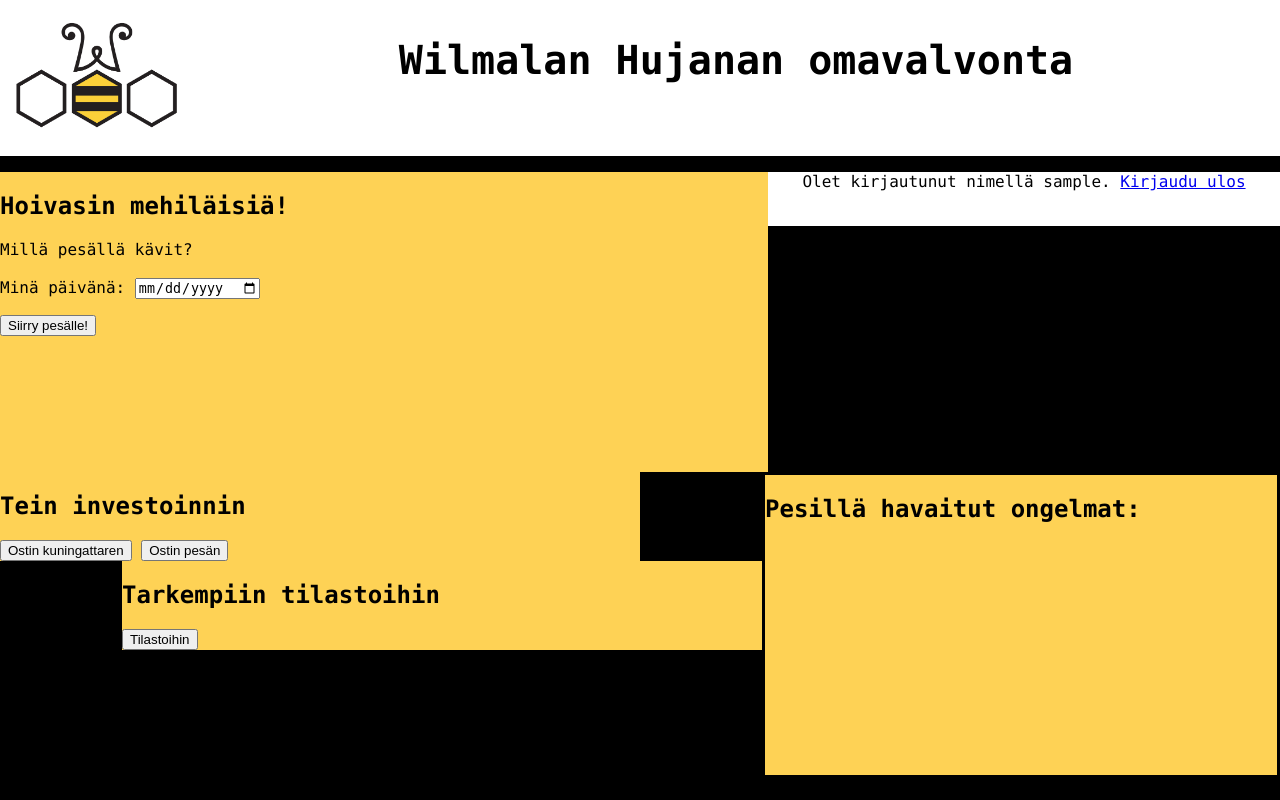
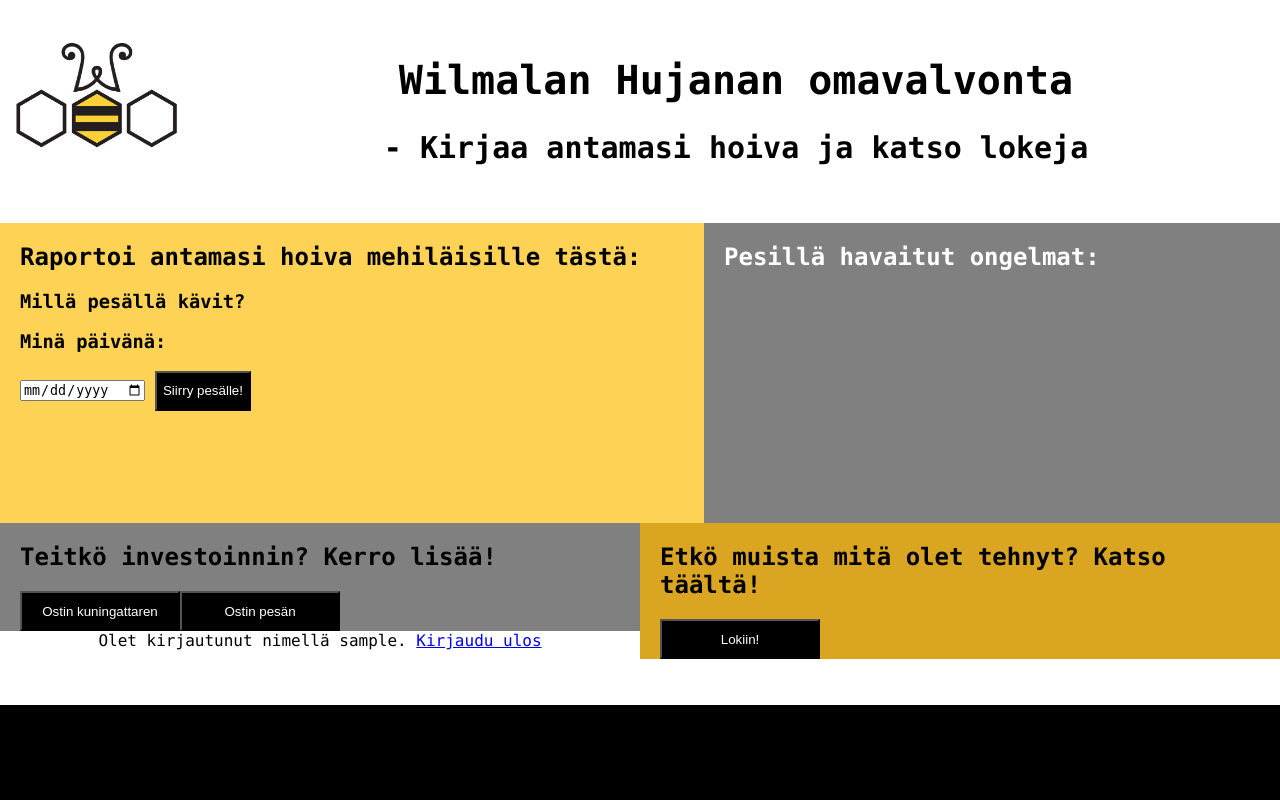
Before and after one commit to LauraACodes/Tsoha_WHoney, a Flask app: template templates/index.html in a window 1280 px wide. Run offline with Flask 2, Linux system fonts and the light colour scheme; the template is opened without the code that fills it, so the values that code supplies are empty; the visitor is signed in with stand-in values (Sample User, id 1).

Commit message:
Fix visuals and fix codestyle

```diff
--- a/app.py
+++ b/app.py
@@ -4,5 +4,5 @@ from os import getenv
 
 app = Flask(__name__)
 app.secret_key = getenv("SECRET_KEY")
-#should db be imported here to add some data to db before app does anything else?
+
 import routes
--- a/static/visuals.css
+++ b/static/visuals.css
@@ -1,7 +1,7 @@
 body {
     background-color: black;
     margin: auto;
-    max-width: 100em;
+    max-width: 90em;
     font-family: "Lucida Console", Courier, monospace;
 }
 
@@ -25,18 +25,19 @@ body {
 .article {
     display: block;
     float: left;
-    width: 60%;
+    width: 55%;
     height: 300px;
     background: rgb(254,210,85);
+
 }
 
 .aside {
     display: block;
     float: right;
-    width: 40%;
+    width: 45%;
     height: 300px;
-    background-color:  rgb(254,210,85);
-    border: solid, medium, black;
+    background-color:grey;
+    color: white;
     list-style-type: square;
 }
 
@@ -44,60 +45,21 @@ body {
     display: block;
     float: left;
     width: 50%;
-    background-color:  rgb(254,210,85);
-    border-width: medium;
-    border-color: black;
+    background-color: grey;
 }
 
 .lowerbox2 {
     display: block;
     float: right;
     width: 50%;
-    background-color:  rgb(254,210,85);
-    border-width: medium;
-    border-color: black;
+    background-color:  goldenrod;
 }
 
-.lowerbox13 {
-    display: block;
-    float: left;
-    width: 30%;
-    background-color:  rgb(254,210,85);
-    border-width: medium;
-    border-color: black;
-}
-
-.lowerbox23 {
-    display: block;
-    width: 30%;
-    background-color:  rgb(254,210,85);
-    border-width: medium;
-    border-color: black;
-}
-
-.lowerbox33 {
-    display: block;
-    float: right;
-    width: 30%;
-    background-color:  rgb(254,210,85);
-    border-width: medium;
-    border-color: black;
-}
-
-.section:after {
+.section:after .lowerbox1:after .lowerbox2:after {
     content: "";
     display: table;
     clear: both;
   }
-
-.footer {
-    display: block;
-    background-color: white;
-    width: 100%;
-    text-align: center;
-    color: black;
-
-}
 
 .flex-container {
     display: flex;
@@ -105,7 +67,7 @@ body {
 }
 
 .flex-container > div {
-    background-color: orange
+    background-color: orange;
     margin: 10px;
     padding: 20px;
     font-size: 30px;
--- a/templates/index.html
+++ b/templates/index.html
@@ -4,23 +4,21 @@
 
 <body>
     <header class="header">
-        <img src="../static/wlogo.png" alt="wlogo" style="float:left;width:15%""><h1>Wilmalan Hujanan omavalvonta</h1>
+        <img src="../static/wlogo.png" alt="wlogo" style="float:left;width:15%; padding-top: 20px"">
+        <h1 style="padding-top: 20px">Wilmalan Hujanan omavalvonta</h1><h2> - Kirjaa antamasi hoiva ja katso lokeja</h2><br>
     </header>
     <br>
     <section>
     <div class="article">
         {% if session.username %}
-        <h2>Hoivasin mehiläisiä!</h2>
-        Millä pesällä kävit?
-        <br>
-        <form action="/apu" method="POST" onsubmit="return check(this)">
+        <h2 style="padding-left: 20px;">Raportoi antamasi hoiva mehiläisille tästä:</h2>
+        <h3 style="padding-left: 20px;">Millä pesällä kävit?</h3>
+        <form action="/apu" method="POST" onsubmit="return check(this)" style="padding-left: 20px;">
             {% for h in hives %}
             <input type="radio" name="hive_id" value="{{h.hive_id}}">{{h.name}}<br>
             {% endfor %}
-            <br>
-            Minä päivänä:
-            <input type="date" name="date"></p>
-            <input type="submit" value="Siirry pesälle!">
+        <h3>Minä päivänä:</h3><input type="date" name="date">
+            <input type="submit" value="Siirry pesälle!" style="background: black; color: white; height: 40px;">
         </form>
         <br>
         <script>
@@ -37,9 +35,10 @@
             }
         </script>
     </div>
+    </section>
 
     <div class="aside">
-        <h2>Pesillä havaitut ongelmat:</h2>
+        <h2 style="padding-left: 20px;">Pesillä havaitut ongelmat:</h2>
         <ul>
             {% for notok in notoks %}
             <li>Pesä: {{ notok[0] }}, {{ notok[1] }}</li>
@@ -49,30 +48,38 @@
     </secton>
     <section>
     <div class="lowerbox1">
-        <h2>Tein investoinnin</h2>
-        <Button onclick="window.location.href='/buyqueen';">Ostin kuningattaren</Button>
-        <Button onclick="window.location.href='/buyhive';">Ostin pesän</Button>
+        <h2 style="padding-left: 20px;">Teitkö investoinnin? Kerro lisää!</h2>
+        <div style="padding-left: 20px; padding-bottom: 20px;">
+            <Button onclick="window.location.href='/buyqueen';" style="background: black; color: white; height: 40px; display: block; float: left; width: 160px;">Ostin kuningattaren</Button>
+            <Button onclick="window.location.href='/buyhive';" style="background: black; color: white; height: 40px; display: block; float: left; width: 160px;">Ostin pesän</Button>
+        </div>
     </div>
 
     <div class="lowerbox2">
-        <h2>Tarkempiin tilastoihin</h2>
-        <Button onclick="window.location.href='/statistics';">Tilastoihin</Button>
+        <h2 style="padding-left: 20px;">Etkö muista mitä olet tehnyt? Katso täältä!</h2>
+        <div style="padding-left: 20px; padding-bottom: 20px;">
+        <Button onclick="window.location.href='/statistics';" style="background: black; color: white; height: 40px; display: block; float: left; width: 160px;">Lokiin!</Button>
+        </div>
     </div>
     </section>
-    <div class="footer">
+
+    <section>
+        <div style="background: white; color: black; padding-top: 20px; text-align: center; padding-bottom: 20px; width: 100%">
+
             <p>Olet kirjautunut nimellä {{ session.username }}. <a href="/logout">Kirjaudu ulos</a></p>
             <br>
             {% else %}
-        Jos sinulla on tunnus, kirjaudu sisään. Luo salasana <a href="/start">täällä.</a>
-        <form action="/login" method="POST">
+            <h2 style="padding-left: 20px; padding-top: 20px;">Jos sinulla on tunnus, kirjaudu sisään. Luo salasana <a href="/start">täällä.</a></h2>
+            <form action="/login" method="POST" style="padding-left: 20px;">
                 <p>Tunnus:<br>
                 <input type="text" name="username"></p>
                 <p>Salasana:<br>
                 <input type="password" name="password"></p>
-            <input type="submit" value="Kirjaudu">
+                <input type="submit" value="Kirjaudu" style="background: black; color: white; height: 40px;">
             </form>
             {% endif %}
         </div>
+    </section>
 
 </body>
 </html>
--- a/templates/layout.html
+++ b/templates/layout.html
@@ -1,6 +1,6 @@
 <!doctype html>
 
-<link rel="stylesheet" href="static/visuals.css?819212372473083320025">
+<link rel="stylesheet" href="static/visuals.css?8192123724730222232338333201025">
 <html>
     <head>
         <meta charset="utf-8">
```
Also changed, not shown: inserts.py (+8 -4 lines), results.py (+11 -5 lines), routes.py (+6 -3 lines), templates/actions.html (+44 -50 lines), templates/buyhive.html (+10 -13 lines), templates/buyqueen.html (+8 -9 lines), templates/error.html (+4 -5 lines), templates/newhadded.html (+4 -4 lines), templates/newqadded.html (+3 -4 lines), templates/newuser.html (+5 -5 lines), templates/statistics.html (+10 -13 lines), README.md. Lines whose indentation alone changed are shown as unchanged.
